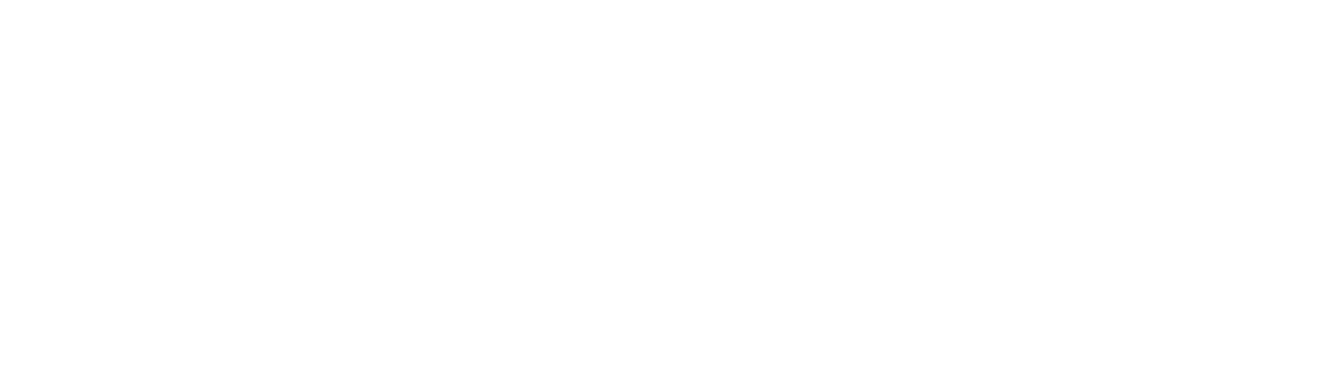
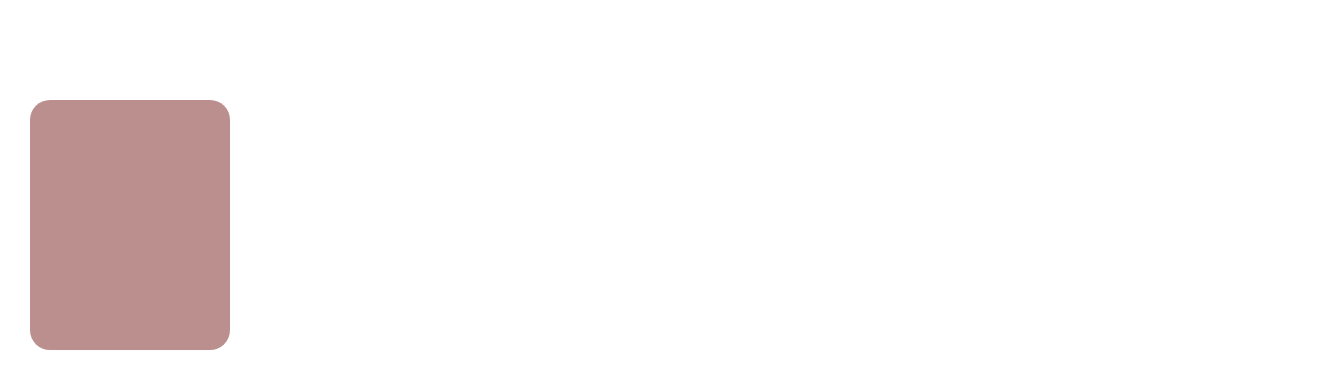
Before and after one commit to JohsonRodriguez/web_video, a plain HTML site: page carrousel.html in a window 1280 px wide. Shown: the whole page, 1340 px wide, since content can reach past the window. Drawn offline with Linux system fonts and the light colour scheme.

Commit message:
creacion de carrousel3

```diff
--- a/carrousel.html
+++ b/carrousel.html
@@ -12,13 +12,28 @@
     .carousel{
         width: 100%;
         overflow: scroll;
+        padding: 30px;
+        position: relative;
+    }
+    .carousel__container{
+        white-space: nowrap;
+        margin: 70px 0px;
+        padding-bottom: 10px;
+    }
+    .carousel__item{
+        background-color: rosybrown;
+        width: 200px;
+        height: 250px;
+        border-radius: 20px;
+
+
 
     }
 </style>
 <body>
     <section class="carousel">
         <div class="carousel__container">
-            <div class="carousel__item>
+            <div class="carousel__item">
 
             </div>
         </div>
```
